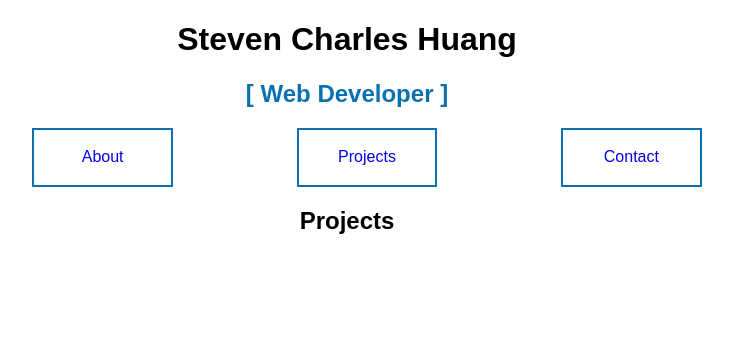
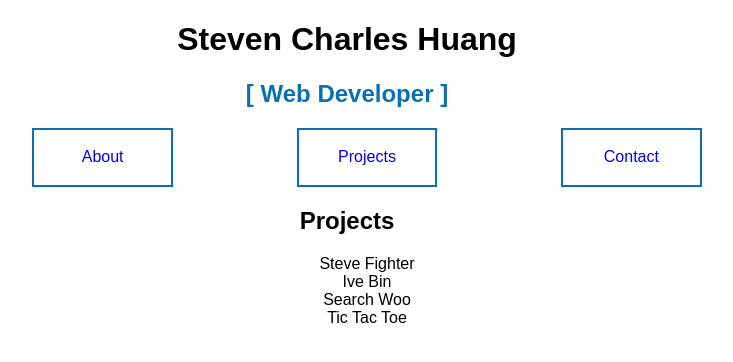
Before and after one commit to stevencharleshuang/portfolio-react, a React (Create React App) app: page /projects in a window 1280 px wide. Shown: the top 362 px of the page, without its empty margins (293-1026 px from the left). Built offline with nearby package versions, Linux system fonts and the light colour scheme.

Commit message:
set up click event handlers for Projects component

```diff
--- a/src/App.css
+++ b/src/App.css
@@ -81,3 +81,8 @@ a:hover, a:active {
 .App main About {
   text-align: left;
 }
+
+.App main .Projects li {
+  padding: none;
+  list-style: none;
+}
--- a/src/components/Projects.jsx
+++ b/src/components/Projects.jsx
@@ -4,13 +4,39 @@ export default class Projects extends Component {
   constructor (props) {
     super(props);
     this.state = {
+
+    }
+    this.handleClick = this.handleClick.bind(this);
+  }
+
+  handleClick(e) {
+    console.log('handleClick! e: ', e.target.dataset.id);
+    switch (e.target.dataset.id) {
+      case 'SteveFighter':
+        console.log('SteveFighter');
+        break;
+      case 'IveBin':
+        console.log('IveBin');
+        break;
+      case 'SearchWoo':
+        console.log('SearchWoo');
+        break;
+      case 'TicTacToe':
+        console.log('TicTacToe');
+        break;
     }
   }
+
   render () {
     return (
       <div className="Projects">
         <h2>Projects</h2>
-
+        <ul>
+          <li data-id="SteveFighter" onClick={this.handleClick}>Steve Fighter</li>
+          <li data-id="IveBin" onClick={this.handleClick}>Ive Bin</li>
+          <li data-id="SearchWoo" onClick={this.handleClick}>Search Woo</li>
+          <li data-id="TicTacToe" onClick={this.handleClick}>Tic Tac Toe</li>
+        </ul>
       </div>
     )
   }
```
